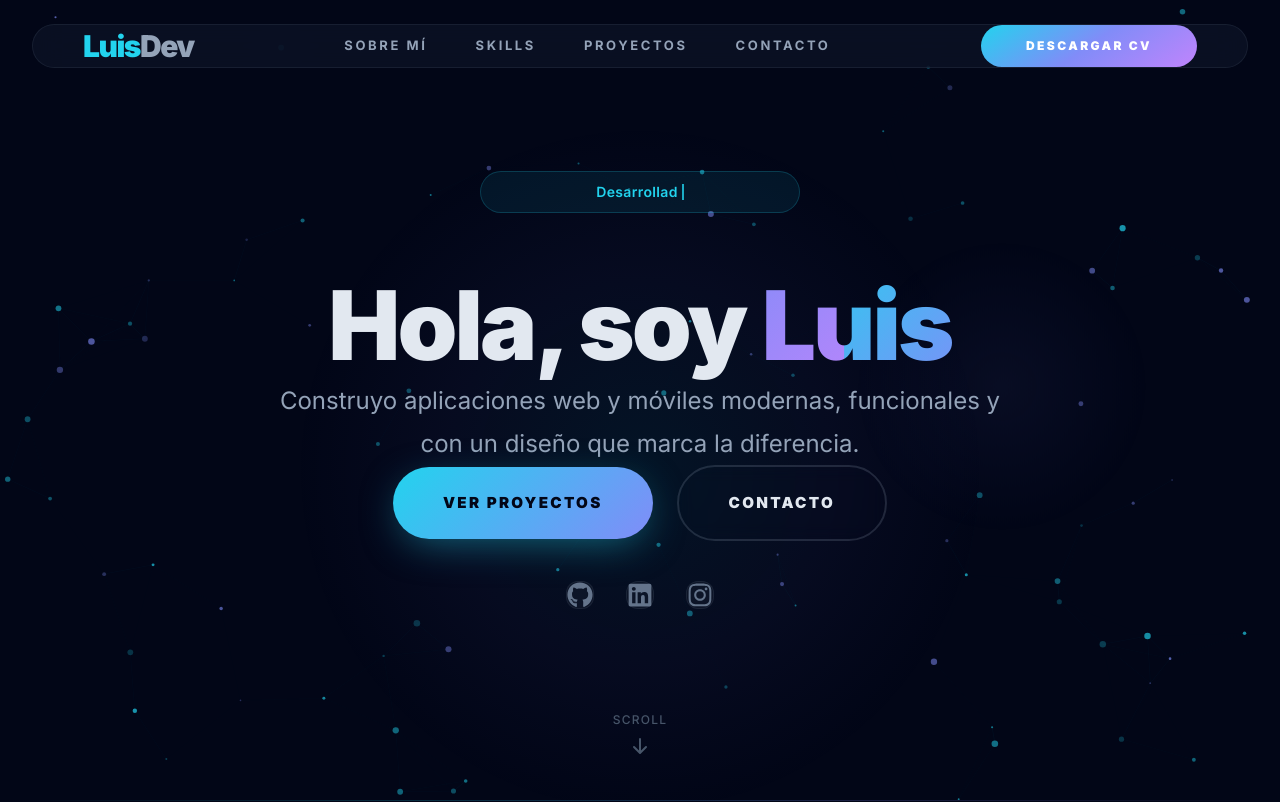
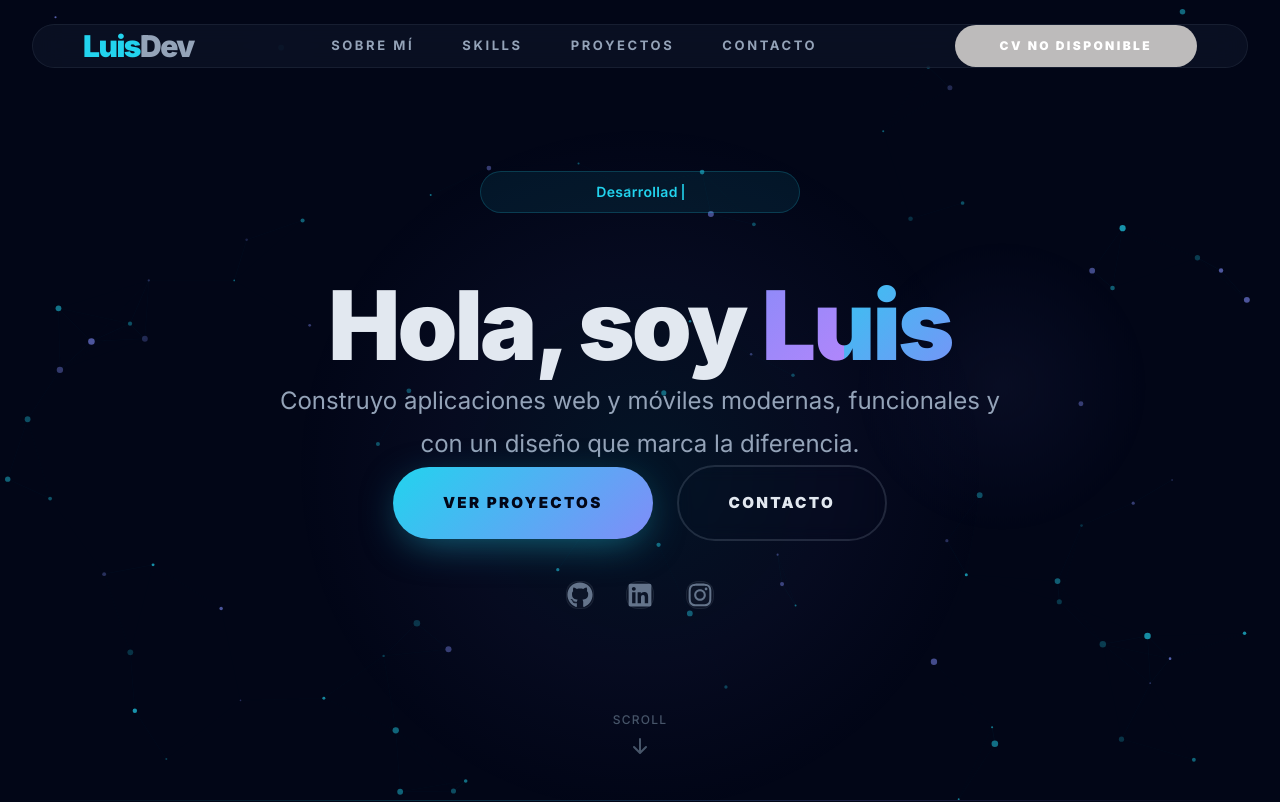
Before and after one commit to Luisparrach22/Portafolio, a React (Vite) app: page / in a window 1280 px wide. Shown: the top 802 px of the page. Built offline with nearby package versions, Linux system fonts and the light colour scheme.

Commit message:
feat: update Navbar to show CV as unavailable and revert Hero animation changes

```diff
--- a/src/components/Navbar.jsx
+++ b/src/components/Navbar.jsx
@@ -78,15 +78,16 @@ export default function Navbar() {
           ))}
         </div>
 
-        <motion.a
+        <motion.div
           href={cvFile}
           download="CV Luis Parra.pdf"
           initial={{ opacity: 0, x: 20 }}
           animate={{ opacity: 1, x: 0 }}
-          whileHover={{ scale: 1.05 }}
+          //whileHover={{ scale: 1.05 }}
           className="hidden md:inline-flex items-center justify-center rounded-full font-black uppercase transition-all shadow-none whitespace-nowrap"
           style={{
-            background: "linear-gradient(145deg, #22d3ee 0%, #818cf8 50%, #c084fc 100%)",
+            //background: "linear-gradient(145deg, #22d3ee 0%, #818cf8 50%, #c084fc 100%)",
+            background: "#bdbbbbff",
             color: "#ffffff",
             textDecoration: "none",
             fontSize: "12px",
@@ -94,11 +95,14 @@ export default function Navbar() {
             padding: "15px 45px",
             minWidth: "210px",
             lineHeight: "1",
-            cursor: "pointer",
+            cursor: "not-allowed",
+            opacity: "0.7",
+            //cursor: "pointer",
           }}
         >
-          Descargar CV
-        </motion.a>
+          CV no disponible
+          {/*Descargar CV*/}
+        </motion.div>
 
         {/* Mobile Toggle - Circular Minimalist Design */}
         <motion.button
@@ -147,7 +151,7 @@ export default function Navbar() {
                   {link.label}
                 </motion.a>
               ))}
-              <motion.a
+              <motion.div
                 href={cvFile}
                 download="CV Luis Parra.pdf"
                 initial={{ opacity: 0, y: 15 }}
@@ -155,7 +159,8 @@ export default function Navbar() {
                 transition={{ delay: 0.35 }}
                 className="inline-flex items-center justify-center"
                 style={{
-                  background: "linear-gradient(145deg, #22d3ee 0%, #818cf8 50%, #c084fc 100%)",
+                  //background: "linear-gradient(145deg, #22d3ee 0%, #818cf8 50%, #c084fc 100%)",
+                  background: "#bdbbbbff",
                   color: "#ffffff",
                   padding: "16px 45px",
                   fontSize: "12px",
@@ -167,12 +172,15 @@ export default function Navbar() {
                   fontWeight: "900",
                   textTransform: "uppercase",
                   letterSpacing: "0.2em",
-                  cursor: "pointer",
+                  cursor: "not-allowed",
+                  opacity: "0.7",
+                  //cursor: "pointer",
                   textDecoration: "none"
                 }}
               >
-                Descargar CV
-              </motion.a>
+                CV no disponible
+                {/*Descargar CV*/}
+              </motion.div>
             </div>
           </motion.div>
         )}
--- a/src/components/Projects.jsx
+++ b/src/components/Projects.jsx
@@ -1,4 +1,4 @@
-import { motion } from "framer-motion"
+import { motion } from "framer-motion" // eslint-disable-line no-unused-vars
 import { projects } from "../data/projects"
 import { FaExternalLinkAlt, FaGithub } from "react-icons/fa"
 
```
